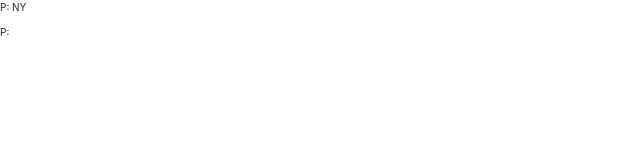
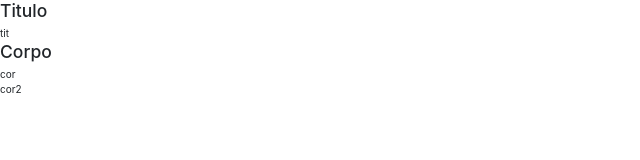
Before and after one commit to mgoalves/Estudando-Angular, an Angular app in the folder Diretivas/: page / in a window 1280 px wide. Shown: the top 160 px of the page, without its empty margins (0-640 px from the left). Built offline with nearby package versions, Linux system fonts and the light colour scheme.

Commit message:
Aula #32-LG

```diff
--- a/Diretivas/src/app/app.component.html
+++ b/Diretivas/src/app/app.component.html
@@ -3,6 +3,13 @@
 <!--<app-diretiva-ngfor></app-diretiva-ngfor>-->
 <!--<app-diretiva-ngclass></app-diretiva-ngclass>-->
 <!--<app-diretiva-ngstyle></app-diretiva-ngstyle>-->
-<app-operador-elvis></app-operador-elvis>
+<!--<app-operador-elvis></app-operador-elvis>-->
+
+<app-ngcontent>
+    <div class="titulo">tit</div>
+    <div class="corpo">cor</div>
+    <div class="corpo">cor2</div>
+    DADOS
+</app-ngcontent>
 
 <router-outlet></router-outlet>
--- a/Diretivas/src/app/app.module.ts
+++ b/Diretivas/src/app/app.module.ts
@@ -10,6 +10,7 @@ import { DiretivaNgforComponent } from './diretiva-ngfor/diretiva-ngfor.componen
 import { DiretivaNgclassComponent } from './diretiva-ngclass/diretiva-ngclass.component';
 import { DiretivaNgstyleComponent } from './diretiva-ngstyle/diretiva-ngstyle.component';
 import { OperadorElvisComponent } from './operador-elvis/operador-elvis.component';
+import { NgcontentComponent } from './ngcontent/ngcontent.component';
 
 @NgModule({
   declarations: [
@@ -19,7 +20,8 @@ import { OperadorElvisComponent } from './operador-elvis/operador-elvis.componen
     DiretivaNgforComponent,
     DiretivaNgclassComponent,
     DiretivaNgstyleComponent,
-    OperadorElvisComponent
+    OperadorElvisComponent,
+    NgcontentComponent
   ],
   imports: [
     BrowserModule,
--- /dev/null
+++ b/Diretivas/src/app/ngcontent/ngcontent.component.html
@@ -0,0 +1,8 @@
+<h3>Titulo</h3>
+<div>
+  <ng-content select=".titulo"></ng-content>
+</div>
+<h3>Corpo</h3>
+<div>
+  <ng-content select=".corpo"></ng-content>
+</div>
--- /dev/null
+++ b/Diretivas/src/app/ngcontent/ngcontent.component.ts
@@ -0,0 +1,14 @@
+import { Component, OnInit } from '@angular/core';
+
+@Component({
+  selector: 'app-ngcontent',
+  templateUrl: './ngcontent.component.html',
+  styleUrls: ['./ngcontent.component.css']
+})
+export class NgcontentComponent implements OnInit {
+
+  constructor() { }
+
+  ngOnInit() {
+  }
+}
```
Also changed, not shown: Diretivas/src/app/ngcontent/ngcontent.component.css (added), 2 other files (tests, documents, lock files or other folders).
